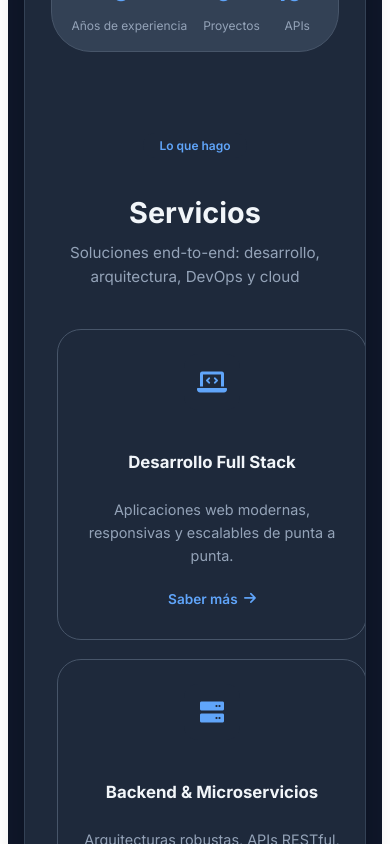
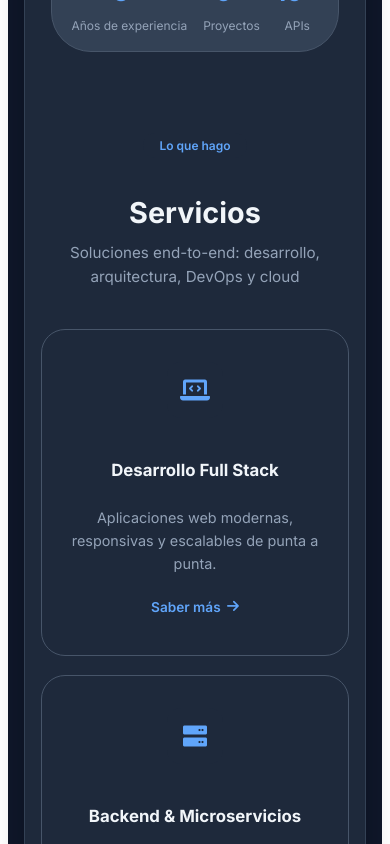
Before and after one commit to jorgeF1990/portafolio-JorgeA-FernandezM, a React (Create React App) app: page / in a window 390 px wide. Shown: the part 940-1784 px from the top of the page. Built offline with nearby package versions, Linux system fonts and the light colour scheme.

Commit message:
style: corregir centrado del bloque de servicios en movil usando margin auto

```diff
--- a/src/components/Services.module.css
+++ b/src/components/Services.module.css
@@ -1,10 +1,11 @@
 .services {
-  margin-top: 3rem;
+  margin: 3rem auto 0 auto; /* auto a los lados fuerza el centrado */
   scroll-margin-top: 80px;
   width: 100%;
+  max-width: 100%; /* Se adapta al contenedor padre */
   display: flex;
   flex-direction: column;
-  align-items: center;
+  align-items: center; /* Centra todo el contenido interno */
 }
 
 .sectionHeader {
@@ -38,12 +39,14 @@
   margin: 0 auto;
 }
 
+/* GRID DE SERVICIOS */
 .servicesGrid {
   display: grid;
   grid-template-columns: repeat(auto-fit, minmax(220px, 1fr));
   gap: 1.5rem;
   width: 100%;
   max-width: 1000px;
+  margin: 0 auto; /* Asegura que el grid se centre */
 }
 
 .serviceItem {
@@ -117,17 +120,24 @@
   gap: 0.8rem;
 }
 
+/* =========================================
+   MEDIA QUERIES (Móviles)
+   ========================================= */
 @media (max-width: 768px) {
+  .services {
+    width: 100%;
+  }
+
   .servicesGrid {
     grid-template-columns: 1fr;
     gap: 1.2rem;
-    padding: 0 1rem;
-    box-sizing: border-box;
+    width: 100%;
+    padding: 0; /* Quitamos el padding extra aquí para que lo maneje el contenedor padre */
   }
 
   .serviceItem {
     width: 100%;
-    padding: 1.5rem 1rem;
+    box-sizing: border-box; /* Crucial para que el padding no desborde el ancho */
   }
 }
 
@@ -150,7 +160,7 @@
    ========================================= */
 .serviceModalOverlay {
   position: fixed;
-  inset: 0; /* Corrige el desplazamiento cubriendo los 4 bordes */
+  inset: 0;
   width: 100%;
   height: 100%;
   background: rgba(11, 27, 47, 0.75);
@@ -176,6 +186,7 @@
   max-height: 90vh;
   overflow-y: auto;
   animation: modalIn 0.3s ease;
+  box-sizing: border-box;
 }
 
 @keyframes modalIn {
```
